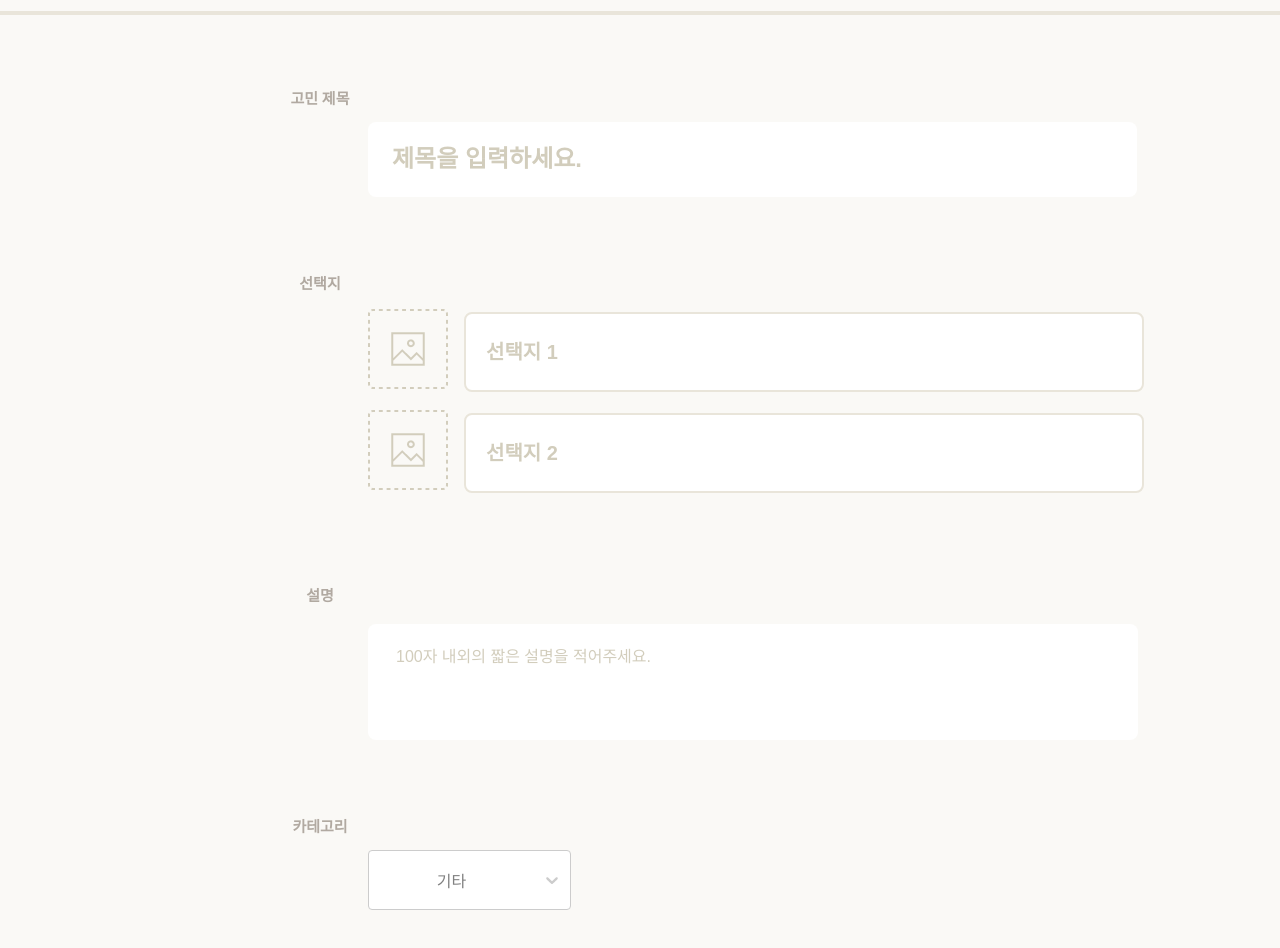
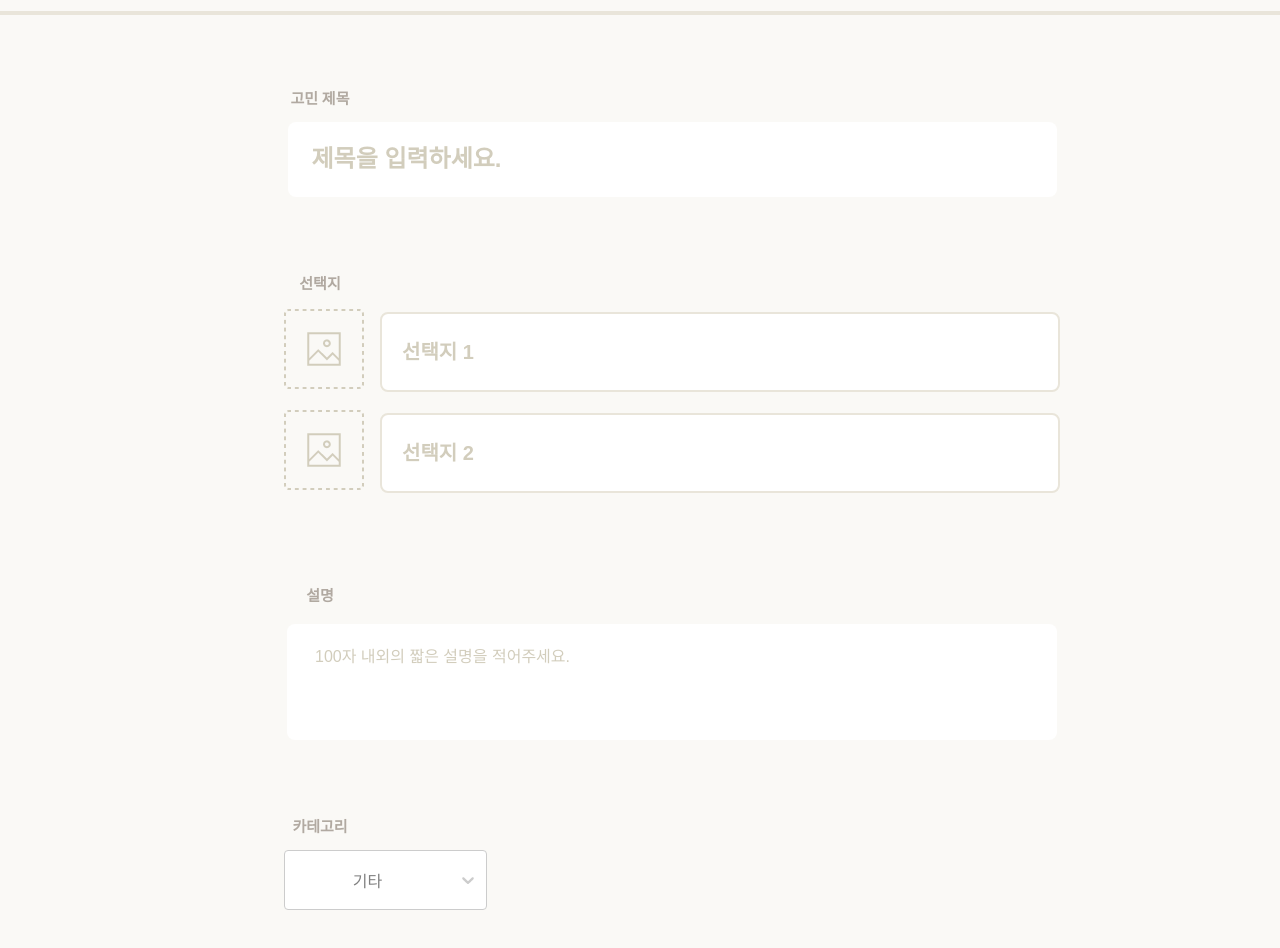
Before and after one commit to TeamBeeear/WebFrameWork, a React (Create React App) app in the folder gomgom/: page /post in a window 1280 px wide. Shown: the part 104-1052 px from the top of the page. Built offline with nearby package versions, Linux system fonts and the light colour scheme.

Commit message:
Style: 글 올리기 오른쪽 치우침 수정

```diff
--- a/gomgom/src/components/GominPost/WorryDescription.jsx
+++ b/gomgom/src/components/GominPost/WorryDescription.jsx
@@ -18,7 +18,7 @@ const WorryDescription = ({ setContent }) => {
         fontWeight: "400",
         lineHeight: "25.60px",
         wordWrap: "break-word",
-        marginLeft: "23rem"
+        marginLeft: "4rem"
     };
 
   return (
--- a/gomgom/src/components/GominPost/WorryOption.jsx
+++ b/gomgom/src/components/GominPost/WorryOption.jsx
@@ -33,7 +33,7 @@ const WorryOption = ({ id, outerImageStyle, handleImageUpload, optionImage,
     };
 
     return (
-        <div style={{ display: 'flex', flexDirection: 'row', marginLeft: '23rem' }}>
+        <div style={{ display: 'flex', flexDirection: 'row', marginLeft: '4rem' }}>
           <div
             className="option-img"
             style={outerImageStyle}
--- a/gomgom/src/components/GominPost/WorryTitleInput.jsx
+++ b/gomgom/src/components/GominPost/WorryTitleInput.jsx
@@ -15,7 +15,7 @@ const WorryTitleInput = ({ setTitle }) => {
         fontWeight: "700",
         lineHeight: "24px",
         wordWrap: "break-word",
-        marginLeft: "23rem"
+        marginLeft: "4rem"
     }
 
   return (
--- a/gomgom/src/components/Signup/UserImageUpload.jsx
+++ b/gomgom/src/components/Signup/UserImageUpload.jsx
@@ -1,4 +1,3 @@
-// ImageUpload.js
 import React from "react";
 
 const UserImageUpload = ({ selectedImage, handleImageUpload }) => {
--- a/gomgom/src/css/Post.css
+++ b/gomgom/src/css/Post.css
@@ -29,7 +29,7 @@
 /* Select 라이브러리의 컴포넌트에 대한 스타일 지정 */
 .categories {
     width: 12.5rem;
-    margin-left: 23rem;
+    margin-right: 32rem;
     margin-bottom: 5rem;
 }
 
--- a/gomgom/src/pages/Post.jsx
+++ b/gomgom/src/pages/Post.jsx
@@ -96,9 +96,10 @@ const Post = () => {
       };
 
     return (
-        <div style={{ display: "flex", flexDirection: "column" }}>
+        <div style={{ display: "flex", flexDirection: "column"}}>
             <Header />
             <Nav />
+            <div style={{ display: "flex", flexDirection: "column", alignItems: "center"}}>
             <WorryTitle titleText={"고민 제목"} />
             <WorryTitleInput setTitle={setTitle} />
             <WorryTitle titleText={"선택지"} />
@@ -122,6 +123,7 @@ const Post = () => {
             <WorryDescription setContent={setContent} />
             <WorryTitle titleText={"카테고리"} />
             <WorryCategory options={options} handleOptionChange={handleOptionChange} selectedOption={selectedOption} />
+            </div>
             <PostSubmitButton onClick={handlePostClick} buttonText="고민 올리기" />
             <Footer />
         </div>
```
